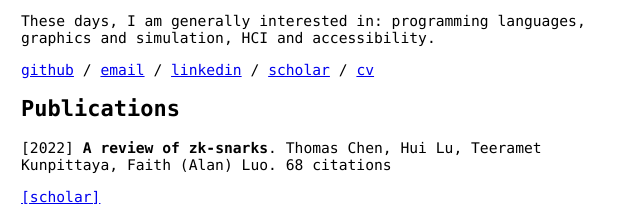
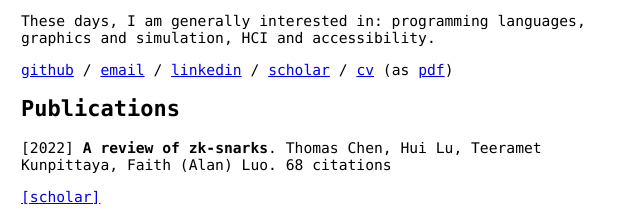
Before and after one commit to faith-luo/faith-luo.github.io, a website: page index.html in a window 1280 px wide. Shown: the part 302-522 px from the top of the page, 319-959 px from the left. Drawn offline with Linux system fonts and the light colour scheme.

Commit message:
updated cv pdf linking

```diff
--- a/index.html
+++ b/index.html
@@ -13,7 +13,7 @@
 
             <p>These days, I am generally interested in: programming languages, graphics and simulation, HCI and accessibility.</p>
 
-            <div><a href="https://github.com/faith-luo">github</a> / <a id="email" href="#">email</a> / <a href="https://www.linkedin.com/in/faithluo/">linkedin</a> / <a href="https://scholar.google.com/citations?view_op=list_works&hl=en&user=qSvRbKkAAAAJ">scholar</a> / <a href="Faith_Luo_CV.pdf">cv</a></div>
+            <div><a href="https://github.com/faith-luo">github</a> / <a id="email" href="#">email</a> / <a href="https://www.linkedin.com/in/faithluo/">linkedin</a> / <a href="https://scholar.google.com/citations?view_op=list_works&hl=en&user=qSvRbKkAAAAJ">scholar</a> / <a href="cv/index.html">cv</a> (as <a href="Faith_Luo_CV.pdf">pdf</a>)</div>
 
             <h2>Publications</h2>
             <p>[2022] <b>A review of zk-snarks</b>. Thomas Chen, Hui Lu, Teeramet Kunpittaya, Faith (Alan) Luo. 68 citations</p>
```
Also changed, not shown: 1 other file.
